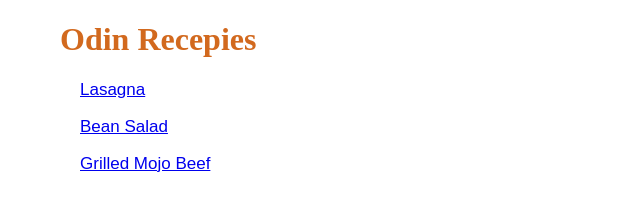
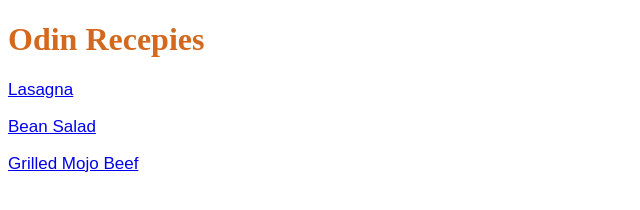
Before and after one commit to Em-Oj/odin-recepies, a plain HTML site: page index.html in a window 1280 px wide. Shown: the whole page, without its empty margins (0-640 px from the left). Drawn offline with Linux system fonts and the light colour scheme.

Commit message:
Got rid of useless code

```diff
--- a/index.html
+++ b/index.html
@@ -7,7 +7,7 @@
     </head>
     <body>
         <h1>Odin Recepies</h1>
-        <p><a href="./recepies/lasagna.html">Lasagna</a></p>
+        <p style="color: black;"><a href="./recepies/lasagna.html">Lasagna</a></p>
         <p><a href="./recepies/bean_salad.html">Bean Salad</a></p>
         <p><a href="./recepies/grilled-mojo-beef.html">Grilled Mojo Beef</a></p>
     </body>
--- a/styles.css
+++ b/styles.css
@@ -1,7 +1,4 @@
-* {
-    margin-left: 20px;
-    margin-right: 20px;
-}
+
 h1, h2, h3 {
     color: chocolate;
 }
```
Also changed, not shown: Images/Lasagna.jpg (deleted).
